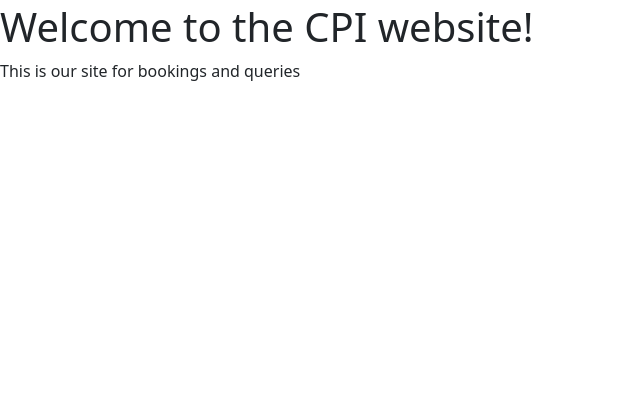
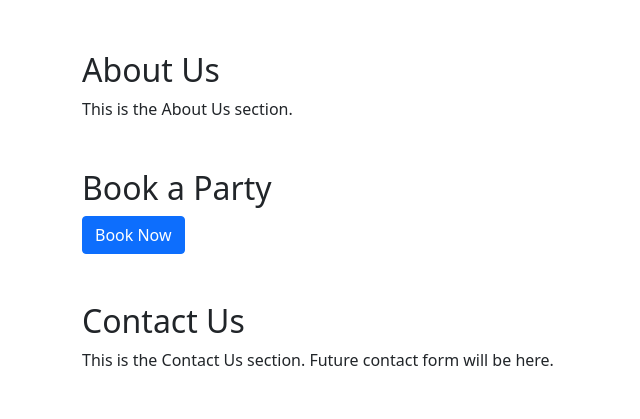
Before and after one commit to RachelfromIreland/CPI-Project, a Django app: page / in a window 1280 px wide. Shown: the part 53-472 px from the top of the page, without its empty margins (0-640 px from the left). Run offline with Django 4.2, Linux system fonts and the light colour scheme; some libraries are stand-ins or nearby versions.

Commit message:
Add skeleton structure for homepage and links to styles

```diff
--- a/home/templates/home/home.html
+++ b/home/templates/home/home.html
@@ -1,3 +1,4 @@
+{% load static %}
 <!DOCTYPE html>
 <html lang="en">
 <head>
@@ -11,9 +12,12 @@
         <!-- Bootstrap CSS -->
         <link href="https://cdn.jsdelivr.net/npm/bootstrap@5.0.1/dist/css/bootstrap.min.css" rel="stylesheet"
             integrity="sha384-+0n0xVW2eSR5OomGNYDnhzAbDsOXxcvSN1TPprVMTNDbiYZCxYbOOl7+AMvyTG2x" crossorigin="anonymous">
+
+        <!-- Custom CSS -->
+        <link rel="stylesheet" href="{% static 'css/style.css' %}">
 </head>
 <body class="d-flex flex-column h-100 main-bg">
-            <nav class="navbar navbar-expand-lg navbar-dark">
+            <nav class="navbar navbar-expand-lg navbar-dark dark-bg">
                 <div class="container-fluid">
                 <a class="navbar-brand" href="{% url 'home' %}">CPI Ltd</a>
                 <button class="navbar-toggler" type="button" data-bs-toggle="collapse" data-bs-target="#navbarNav" aria-controls="navbarNav" aria-expanded="false" aria-label="Toggle navigation">
@@ -41,8 +45,23 @@
             </div>
             </nav>
 
-    <h1>Welcome to the CPI website!</h1>
-    <p>This is our site for bookings and queries</p>
+
+            <main class="container my-5">
+                <section id="about">
+                    <h2>About Us</h2>
+                    <p>This is the About Us section.</p>
+                </section>
+
+                <section id="book" class="my-5">
+                    <h2>Book a Party</h2>
+                    <a href="{% url 'book' %}" class="btn btn-primary">Book Now</a>
+                </section>
+
+                <section id="contact" class="my-5">
+                    <h2>Contact Us</h2>
+                    <p>This is the Contact Us section. Future contact form will be here.</p>
+                </section>
+            </main>
 
     <!-- Footer -->
     <footer class="footer mt-auto py-3 dark-bg">
```
